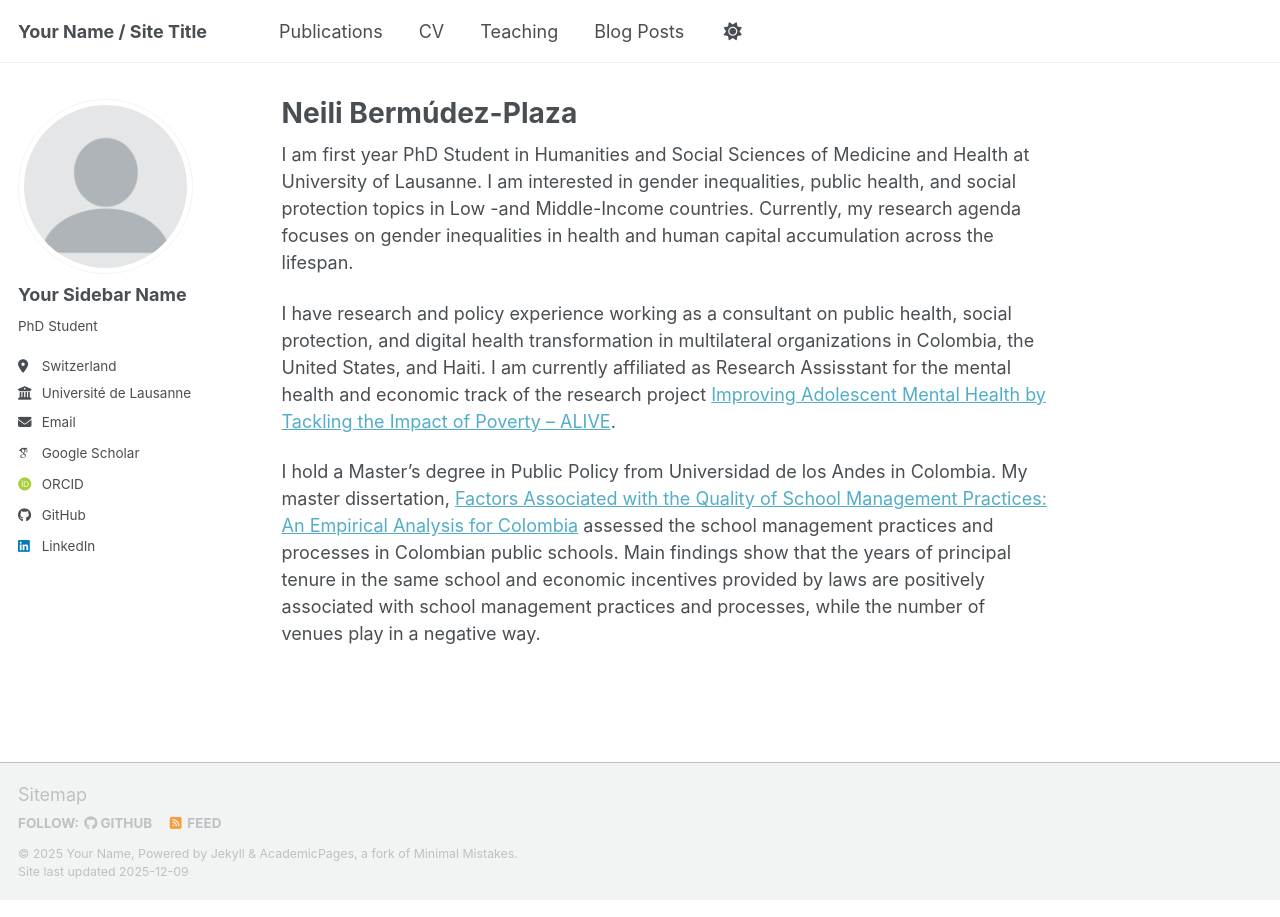
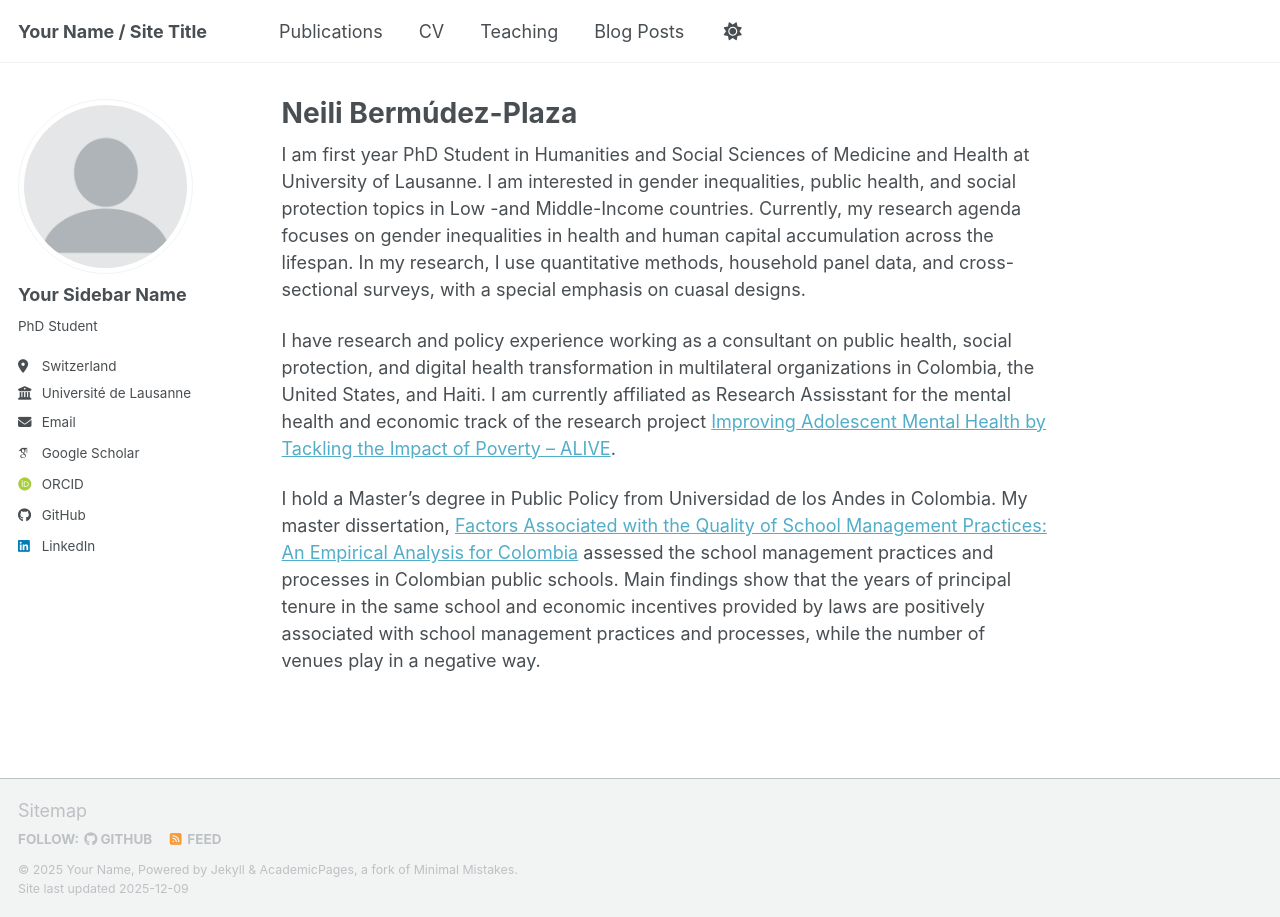
Before and after one commit to ncbermudez/ncbermudez.github.io, a Jekyll site: the page built from _pages/about.md, in a window 1280 px wide. Built offline with Jekyll 4.4.1, drawn with Linux system fonts in a browser that asks for light colours; some web fonts are replaced; a script bundle is joined from its source files by our own code; library files that are not in the unit come from our copies.

Commit message:
Update about.md

```diff
--- a/_pages/about.md
+++ b/_pages/about.md
@@ -7,7 +7,7 @@
   - /about.html
 ---
 
-I am first year PhD Student in Humanities and Social Sciences of Medicine and Health at University of Lausanne. I am interested in gender inequalities, public health, and social protection topics in Low -and Middle-Income countries. Currently, my research agenda focuses on gender inequalities in health and human capital accumulation across the lifespan.
+I am first year PhD Student in Humanities and Social Sciences of Medicine and Health at University of Lausanne. I am interested in gender inequalities, public health, and social protection topics in Low -and Middle-Income countries. Currently, my research agenda focuses on gender inequalities in health and human capital accumulation across the lifespan. In my research, I use quantitative methods, household panel data, and cross-sectional surveys, with a special emphasis on cuasal designs.
 
 I have research and policy experience working as a consultant on public health, social protection, and digital health transformation in multilateral organizations in Colombia, the United States, and Haiti. I am currently affiliated as Research Assisstant for the mental health and economic track of the research project [Improving Adolescent Mental Health by Tackling the Impact of Poverty – ALIVE](https://www.alive4mentalhealth.org/).
 
```
